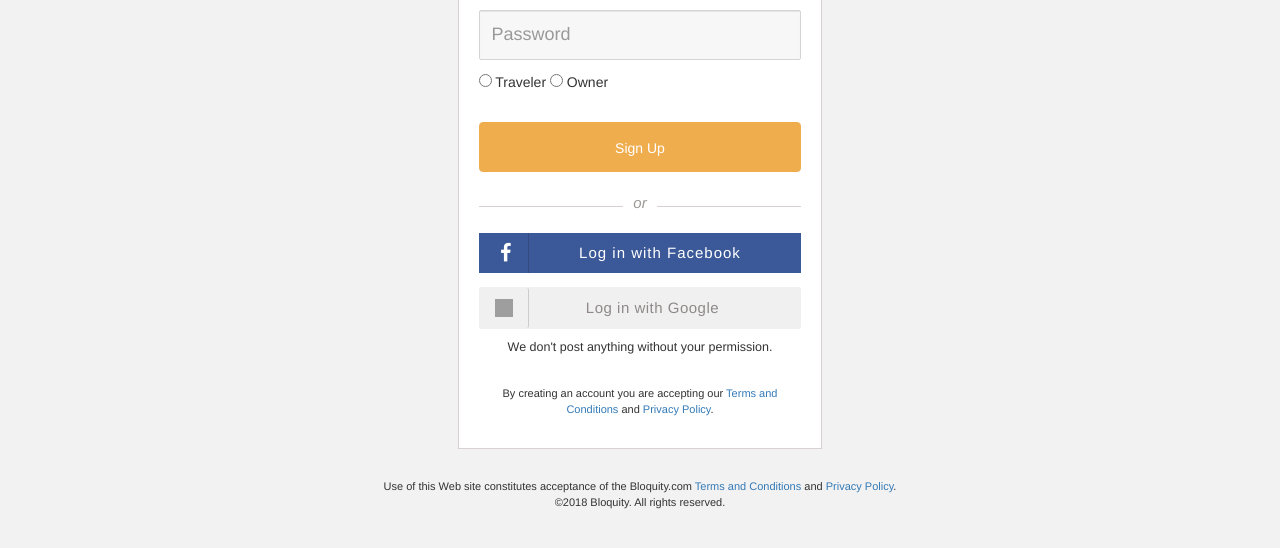
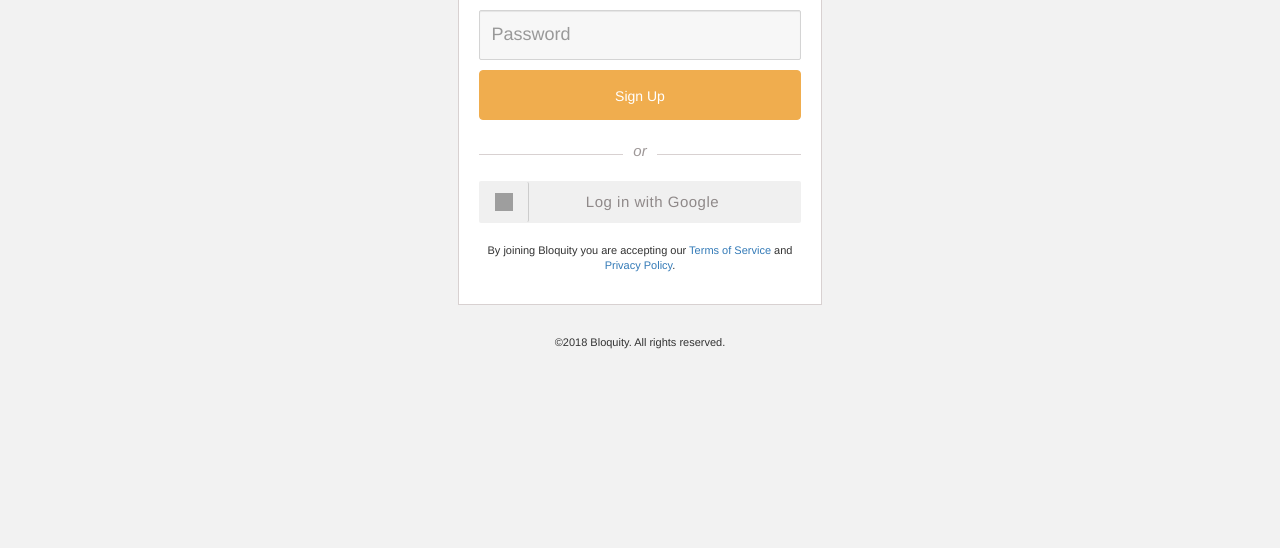
Before and after one commit to SJSU272LabF18/REchain, a React (Create React App) app in the folder Frontend/: page /SignUp in a window 1280 px wide. Shown: the part 400-948 px from the top of the page. After the commit the page ends 800 px from the top, so only its background shows below. Built offline with nearby package versions, Linux system fonts and the light colour scheme; grey boxes are pictures that could not be loaded.

Commit message:
sign up changes

```diff
--- a/Frontend/src/App.css
+++ b/Frontend/src/App.css
@@ -1592,7 +1592,7 @@ input:checked + .slider:before {
 .savechangesbutton {
   position: absolute;
   margin-top: 1.2vw;
-  background-color: #0067db;
+  background-color: rgb(38, 52, 175);
   font-size: 1.1vw;
   border: none;
   border-radius: 40px;
@@ -1938,11 +1938,13 @@ div.card {
 .bc2:focus {
   outline: none;
 }
-
+/*
+changed
+*/
 .checkpt {
   position: absolute;
   font-size: 35px;
-  color: rgb(66, 143, 243);
+  color: rgb(38, 52, 175);
   left: -1.5vw;
   bottom: 1vw;
 }
--- a/Frontend/src/components/ListYourProperty/ListYourProperty.js
+++ b/Frontend/src/components/ListYourProperty/ListYourProperty.js
@@ -705,6 +705,17 @@ class ListYourProperty extends Component {
                 </li> */}
                 {/* ADDING PROPERTY REQS */}
                 <li>
+                  <a class="tabitem" href="#photos" data-toggle="tab">
+                    <p class="tabitem">
+                      {" "}
+                      {this.state.isPhotosComplete ? (
+                        <i class="fa fa-check-circle checkpt" />
+                      ) : null}
+                      Photos
+                    </p>
+                  </a>
+                </li>
+                <li>
                   <a class="tabitem" href="#location" data-toggle="tab">
                     <p class="tabitem">
                       {" "}
@@ -726,7 +737,7 @@ class ListYourProperty extends Component {
                     </p>
                   </a>
                 </li>
-                <li>
+                {/* <li>
                   <a class="tabitem" href="#photos" data-toggle="tab">
                     <p class="tabitem">
                       {" "}
@@ -736,7 +747,7 @@ class ListYourProperty extends Component {
                       Photos
                     </p>
                   </a>
-                </li>
+                </li> */}
                 {/* <li>
                   <a class="tabitem" href="#pricing" data-toggle="tab">
                     <p class="tabitem">
@@ -1114,7 +1125,7 @@ class ListYourProperty extends Component {
                 </div>
                 {/*---------------------------------PHOTOS--------------------------------*/}
                 <div class="tab-pane" id="photos">
-                  <h1>Add up to 5 photos of your property</h1>
+                  <h1> Add up to 5 photos of your property </h1>
                   <hr />
                   Showcase your property’s best features (no pets or people,
                   please).
--- a/Frontend/src/components/SignUp/SignUp.js
+++ b/Frontend/src/components/SignUp/SignUp.js
@@ -149,7 +149,7 @@ class SignUp extends Component {
                     component={this.renderPField}
                   />
 
-                  <div align="left">
+                  {/* <div align="left">
                     <Field
                       label="Type Of Account"
                       name="typeofaccount"
@@ -157,7 +157,7 @@ class SignUp extends Component {
                     />
 
                     <br />
-                  </div>
+                  </div> */}
                   <div>
                     <button type="submit" class="btn btn-primary">
                       Sign Up
@@ -186,12 +186,12 @@ class SignUp extends Component {
                       rel="stylesheet"
                       type="text/css"
                     />
-                    <a href="#" class="button facebook">
+                    {/* <a href="#" class="button facebook">
                       <span>
                         <i class="fa fa-facebook" aria-hidden="true" />
                       </span>
                       <p>Log in with Facebook</p>
-                    </a>
+                    </a> */}
                   </div>
 
                   <div class="google-btn">
@@ -210,14 +210,14 @@ class SignUp extends Component {
                       <p class="btn-text">Log in with Google</p>
                     </a>
                   </div>
-                  <p class="disclaimer">
+                  {/* <p class="disclaimer">
                     We don't post anything without your permission.
-                  </p>
+                  </p> */}
                   <br />
                   <p class="disclaimer2">
-                    By creating an account you are accepting our{" "}
+                    By joining Bloquity you are accepting our{" "}
                     <a href="https://www.homeaway.com/info/about-us/legal/terms-conditions">
-                      Terms and Conditions
+                      Terms of Service
                     </a>{" "}
                     and{" "}
                     <a href="https://www.homeaway.com/info/about-us/legal/privacy-policy">
@@ -231,15 +231,15 @@ class SignUp extends Component {
           </div>
           <br />
           <div class="disclaimer2">
-            Use of this Web site constitutes acceptance of the Bloquity.com{" "}
+            {/* Use of this Web site constitutes acceptance of the Bloquity.com{" "}
             <a href="https://www.homeaway.com/info/about-us/legal/terms-conditions">
               Terms and Conditions
             </a>{" "}
             and{" "}
             <a href="https://www.homeaway.com/info/about-us/legal/privacy-policy">
               Privacy Policy
-            </a>
-            .<br /> ©2018 Bloquity. All rights reserved.
+            </a> */}
+            ©2018 Bloquity. All rights reserved.
             <br />
             <br />
             <br />
@@ -269,9 +269,9 @@ function validate(values) {
   if (!values.lname) {
     errors.lname = "Last Name is required";
   }
-  if (!values.typeofaccount) {
-    errors.typeofaccount = "Please specify if you are a Traveler or an Owner";
-  }
+  // if (!values.typeofaccount) {
+  //   errors.typeofaccount = "Please specify if you are a Traveler or an Owner";
+  // }
 
   // If errors is empty, the form is fine to submit
   // If errors has *any* properties, redux form assumes form is invalid
```
Also changed, not shown: 1 other file (tests, documents, lock files or other folders).
